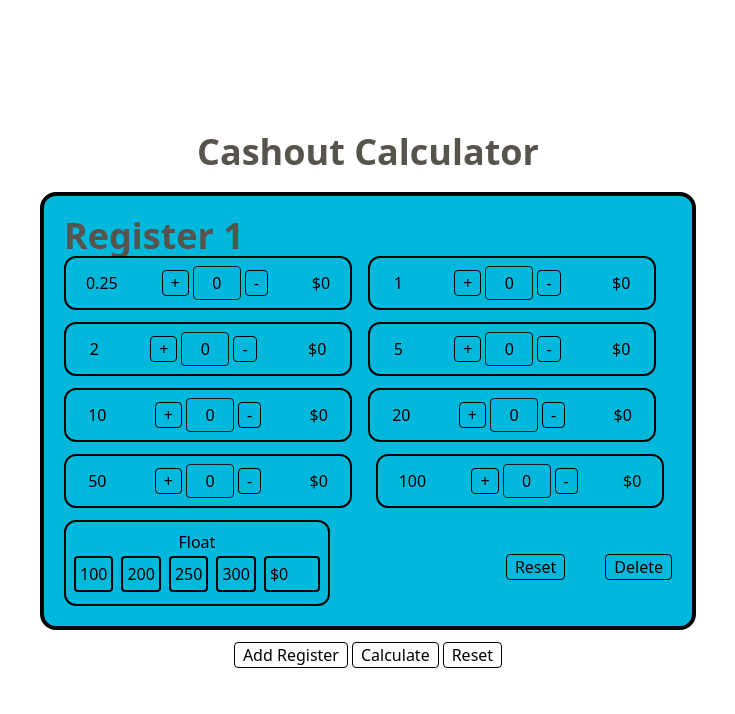
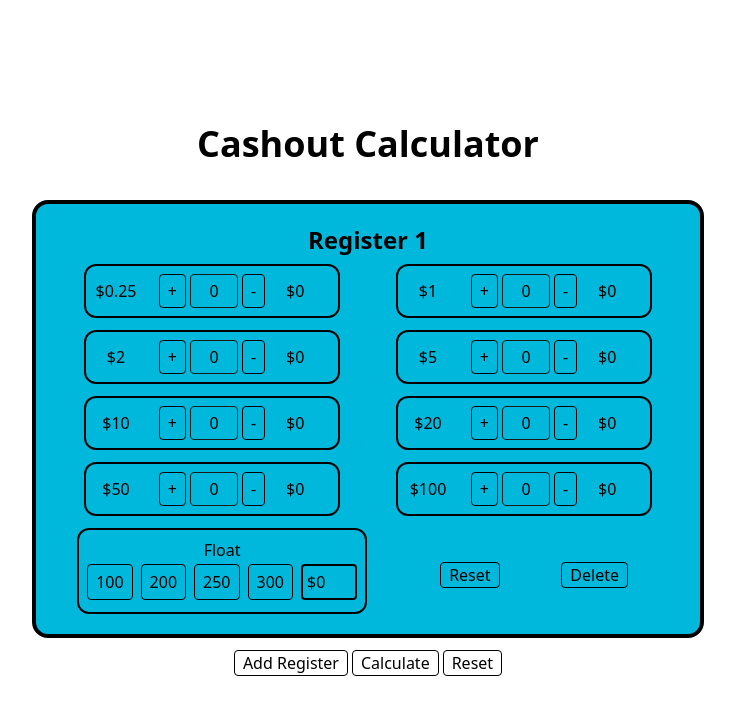
Before and after one commit to Nova-Drive/Cashout, a React (Vite) app: page / in a window 1280 px wide. Both pictures are taken after a click on the button "Add Register". Shown: the top 714 px of the page, without its empty margins (272-1007 px from the left). Built offline with nearby package versions, Linux system fonts and the light colour scheme.

Commit message:
Better styling, less tech debt

```diff
--- a/src/components/CashoutContext.jsx
+++ b/src/components/CashoutContext.jsx
@@ -287,7 +287,7 @@ export function RegisterProvider() {
     <RegisterContext.Provider value={registers}>
       <RegisterDispachContext value={dispach}>
         <div className="min-h-screen p-10 flex flex-col justify-center items-center">
-          <Header>Cashout Calculator</Header>
+          <Header style={"pb-4 text-4xl"}>Cashout Calculator</Header>
           {registers.map((register, index) => (
             <Register order={index} key={register.id} />
           ))}
--- a/src/components/Float.jsx
+++ b/src/components/Float.jsx
@@ -1,43 +1,19 @@
+import InputButton from "./InputAddSubButton";
+
 export default function Float({ amount, setAmount }) {
+  const buttonAmounts = [Number(100), Number(200), Number(250), Number(300)];
   return (
     <div className="p-2 border-2 w-min border-black rounded-xl space-y-0.5 flex flex-col items-center">
       <p className="font-medium">Float</p>
       <div className="mb-1 flex justify-center space-x-2">
-        <button
-          className="p-1 border-2 border-black rounded hover:bg-teal-600"
-          onClick={() => {
-            setAmount(Number(100));
-          }}
-        >
-          100
-        </button>
-        <button
-          className="p-1 border-2 border-black rounded"
-          onClick={() => {
-            setAmount(Number(200));
-          }}
-        >
-          200
-        </button>
-        <button
-          className="p-1 border-2 border-black rounded"
-          onClick={() => {
-            setAmount(Number(250));
-          }}
-        >
-          250
-        </button>
-        <button
-          className="p-1 border-2 border-black rounded"
-          onClick={() => {
-            setAmount(Number(300));
-          }}
-        >
-          300
-        </button>
+        {buttonAmounts.map((amt) => (
+          <InputButton style={"p1"} action={() => setAmount(amt)}>
+            {amt}
+          </InputButton>
+        ))}
 
         <input
-          className="p-1 w-14 border-2 border-black rounded"
+          className="p-1 w-14 border-2 border-black rounded hover:bg-cyan-600"
           value={"$" + amount}
           onChange={(e) => {
             setAmount(Number(e.target.value.slice(1)));
--- a/src/components/Header.jsx
+++ b/src/components/Header.jsx
@@ -1,7 +1,4 @@
-export default function Header({ children }) {
-  return (
-    <h1 className="text-stone-600 font-bold text-4xl justify-items-center">
-      {children}
-    </h1>
-  );
+export default function Header({ style = "", children }) {
+  let cname = style + " text-black font-bold";
+  return <h1 className={cname}>{children}</h1>;
 }
--- a/src/components/Input.jsx
+++ b/src/components/Input.jsx
@@ -4,9 +4,12 @@ export default function Input({ children, amount, handleInput, actions }) {
   // Children is the denomination (eg. 100, 20, 5) and not the amount (eg. 12, 15, etc.)
   // Every time value changes, it computes the amount and refreshes (i think, it works so)
   return (
-    <div className="flex justify-around min-w-72 h-min space-x-5 p-2 border-2 border-black rounded-xl">
-      <p className="self-center">{children}</p>
-      <div className="space-x-1 self-center">
+    <div className="flex flex-row justify-between h-min space-x-5 min-w-64 w-2/5 p-2 border-2 border-black rounded-xl">
+      <div className="flex w-11 justify-center">
+        <p className="self-center">${children}</p>
+      </div>
+
+      <div className="flex flex-row space-x-1 justify-items-center">
         <InputButton action={() => actions.increment(children)}>+</InputButton>
         <input
           defaultValue={0}
@@ -14,12 +17,13 @@ export default function Input({ children, amount, handleInput, actions }) {
           onChange={(e) => {
             handleInput(children, e.target.value);
           }}
-          className="border border-stone-900 rounded py-1 px-2 w-12 self-center text-center"
+          className="border border-stone-900 rounded py-1 px-2 w-12  text-center"
         ></input>
         <InputButton action={() => actions.decrement(children)}>-</InputButton>
       </div>
-
-      <p className="self-center">${Number(amount)}</p>
+      <div className="flex w-11">
+        <p className="w-min self-center">${Number(amount)}</p>
+      </div>
     </div>
   );
 }
--- a/src/components/InputAddSubButton.jsx
+++ b/src/components/InputAddSubButton.jsx
@@ -1,6 +1,11 @@
-export default function InputButton({ children, action, style }) {
+export default function InputButton({
+  children,
+  action,
+  style,
+  hoverColor = "hover:bg-cyan-600",
+}) {
   const buttonStyle =
-    "px-2 border border-black rounded hover:bg-cyan-600 " + style;
+    "px-2 border border-black rounded " + style + " " + hoverColor;
   return (
     <button className={buttonStyle} onClick={action}>
       {children}
--- a/src/components/Register.jsx
+++ b/src/components/Register.jsx
@@ -51,9 +51,9 @@ export default function Register({ order }) {
   }
 
   return (
-    <div className="p-5 mt-5 flex flex-col justify-center bg-cyan-500 border-4 border-black rounded-2xl ">
-      <Header>Register {order + 1}</Header>
-      <div className="grid grid-cols-2 space-x-4 space-y-3 justify-items-center">
+    <div className="p-5 mt-5 flex flex-col max-w-2xl bg-cyan-500 border-4 border-black rounded-2xl ">
+      <Header style={"pb-2 text-2xl self-center"}>Register {order + 1}</Header>
+      <div className="flex flex-wrap space-y-3 self-center justify-around">
         <Input
           amount={register.cash.quarter}
           handleInput={handleSetInput}
@@ -112,11 +112,13 @@ export default function Register({ order }) {
         </Input>
       </div>
 
-      <div className="flex justify-between items-center">
+      {/* Float */}
+      <div className="flex justify-around items-center">
         <Float amount={register.float} setAmount={handleSetFloat} />
-        <div className="flex space-x-10 w- items-center">
+        <div className="flex w-2/5 justify-around">
           <InputButton
             style="flex justify-center h-min mt-2"
+            hoverColor="hover:bg-amber-600"
             action={handleReset}
           >
             Reset
```
